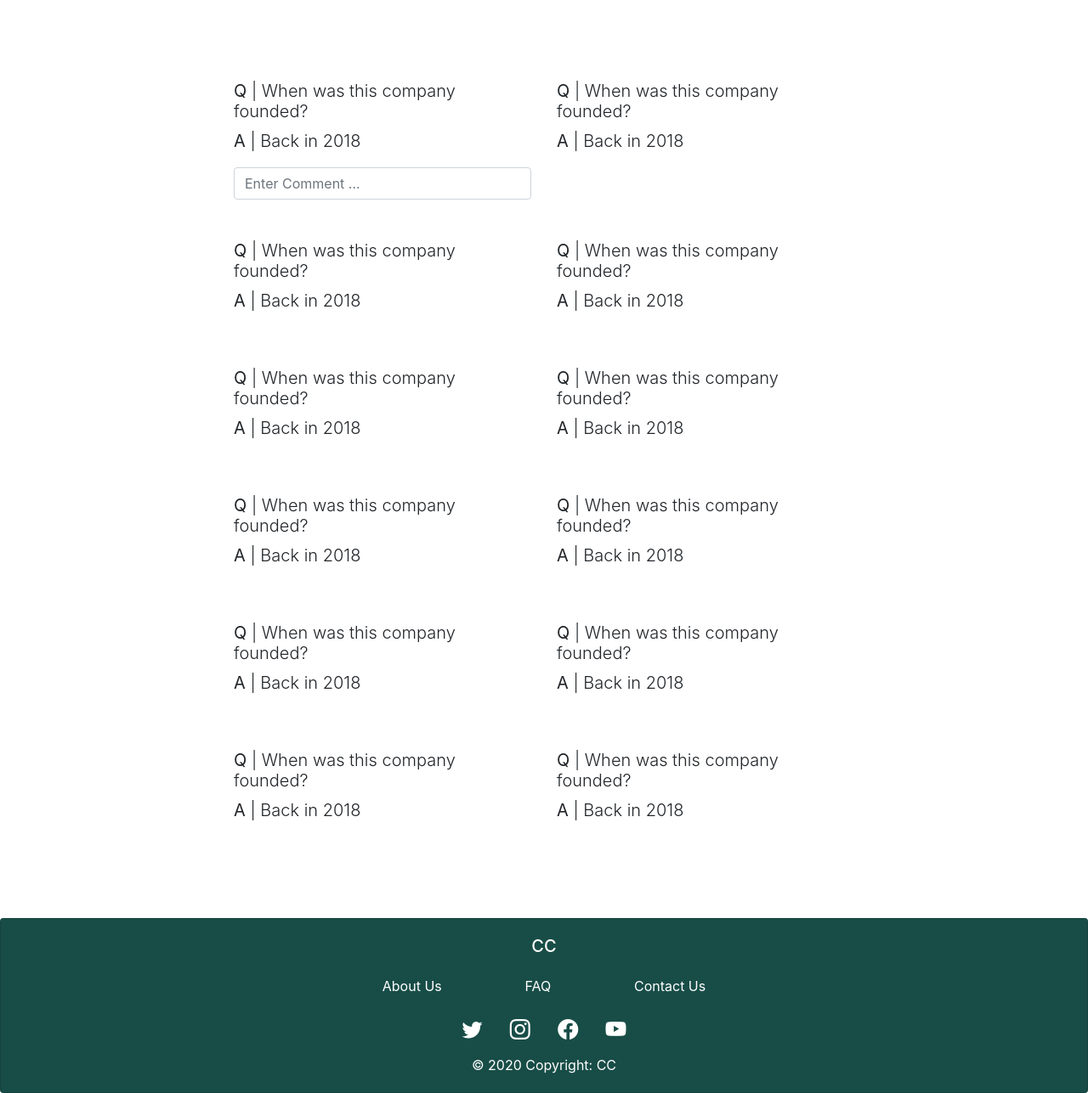
After one commit to exfang/CodeOverFlow-Hackathon, a Flask app: page /faq in a window 1280 px wide. The commit adds this page. Shown: the part 297-1584 px from the top of the page at 85% size. Run offline with Flask 2, Linux system fonts and the light colour scheme; some libraries are stand-ins or nearby versions.

Commit message:
added faq page

```diff
--- a/app.py
+++ b/app.py
@@ -1,6 +1,7 @@
 import os
 from flask import Flask, render_template, request, redirect, url_for, session
 from Aboutusform import AboutusForm
+from Aboutus import Aboutus
 
 app = Flask(__name__)
 app.secret_key = 'any_random_string'
@@ -36,6 +37,11 @@ def create_contact():
 def Community():
     return render_template("Community.html")
 
+@app.route('/faq')
+def faq():
+    return render_template("FAQ.html")
+
+
 
 
 if __name__ == "__main__":
--- /dev/null
+++ b/templates/FAQ.html
@@ -0,0 +1,103 @@
+{% extends "base.html" %}
+{% block title%}FAQ Page{% endblock %}
+
+
+{% block style%}
+    <link href="https://cdn.jsdelivr.net/npm/bootstrap@5.0.2/dist/css/bootstrap.min.css" rel="stylesheet" >
+{% endblock %}
+
+{% block script %}
+    <script src="https://cdn.jsdelivr.net/npm/bootstrap@5.1.3/dist/js/bootstrap.bundle.min.js"></script>
+{% endblock %}
+
+{% block content%}
+<header class="py-5 bg-image-full" style="background-image: url('https://www.htmlcsscolor.com/preview/gallery/244142.png')">
+    <div class="text-center my-5">
+        <h1 class="text-white fs-3 fw-bolder">Frequently Asked Questions</h1>
+    </div>
+</header>
+
+<!-- FAQ  with 2 QNA-->
+<section class="py-5">
+    <div class="container my-5">
+        <div class="row justify-content-center">
+            <div class="col-lg-4">
+                <h4 class="lead"><strong>Q</strong> | When was this company founded?</h4>
+                <p class="lead"><strong>A</strong> | Back in 2018</p>
+                <input type="comment" class="form-control" placeholder="Enter Comment ..." id="comment">
+            </div>
+            <div class="col-lg-4">
+                <h4 class="lead"><strong>Q</strong> | When was this company founded?</h4>
+                <p class="lead"><strong>A</strong> | Back in 2018</p>
+            </div>
+        </div>
+    </div>
+
+    <div class="container my-5">
+        <div class="row justify-content-center">
+            <div class="col-lg-4">
+                <h4 class="lead"><strong>Q</strong> | When was this company founded?</h4>
+                <p class="lead"><strong>A</strong> | Back in 2018</p>
+            </div>
+            <div class="col-lg-4">
+                <h4 class="lead"><strong>Q</strong> | When was this company founded?</h4>
+                <p class="lead"><strong>A</strong> | Back in 2018</p>
+            </div>
+        </div>
+    </div>
+    <div class="container my-5">
+        <div class="row justify-content-center">
+            <div class="col-lg-4">
+                <h4 class="lead"><strong>Q</strong> | When was this company founded?</h4>
+                <p class="lead"><strong>A</strong> | Back in 2018</p>
+            </div>
+            <div class="col-lg-4">
+                <h4 class="lead"><strong>Q</strong> | When was this company founded?</h4>
+                <p class="lead"><strong>A</strong> | Back in 2018</p>
+            </div>
+        </div>
+    </div>
+    <div class="container my-5">
+        <div class="row justify-content-center">
+            <div class="col-lg-4">
+                <h4 class="lead"><strong>Q</strong> | When was this company founded?</h4>
+                <p class="lead"><strong>A</strong> | Back in 2018</p>
+            </div>
+            <div class="col-lg-4">
+                <h4 class="lead"><strong>Q</strong> | When was this company founded?</h4>
+                <p class="lead"><strong>A</strong> | Back in 2018</p>
+            </div>
+        </div>
+    </div>
+    <div class="container my-5">
+        <div class="row justify-content-center">
+            <div class="col-lg-4">
+                <h4 class="lead"><strong>Q</strong> | When was this company founded?</h4>
+                <p class="lead"><strong>A</strong> | Back in 2018</p>
+            </div>
+            <div class="col-lg-4">
+                <h4 class="lead"><strong>Q</strong> | When was this company founded?</h4>
+                <p class="lead"><strong>A</strong> | Back in 2018</p>
+            </div>
+        </div>
+    </div>
+    <div class="container my-5">
+        <div class="row justify-content-center">
+            <div class="col-lg-4">
+                <h4 class="lead"><strong>Q</strong> | When was this company founded?</h4>
+                <p class="lead"><strong>A</strong> | Back in 2018</p>
+            </div>
+            <div class="col-lg-4">
+                <h4 class="lead"><strong>Q</strong> | When was this company founded?</h4>
+                <p class="lead"><strong>A</strong> | Back in 2018</p>
+            </div>
+        </div>
+    </div>
+</section>
+
+
+
+
+
+
+{% endblock %}
--- a/templates/includes/_footer.html
+++ b/templates/includes/_footer.html
@@ -4,7 +4,7 @@
         <h5 class="card-title">CC</h5>
         <div class="footerlink-grid mx-auto">
             <a class="about" href="#">About Us</a>
-            <a class="faq" href="#">FAQ</a>
+            <a class="faq" href="/faq">FAQ</a>
             <a class="contact" href="#">Contact Us</a>
         </div>
         <div class="footersocials-grid mx-auto">
```
Also changed, not shown: templates/Aboutus.html (+11 -4 lines), templates/Community.html (+44 -8 lines), templates/retrievecontact.html (added, +82 -0 lines).
